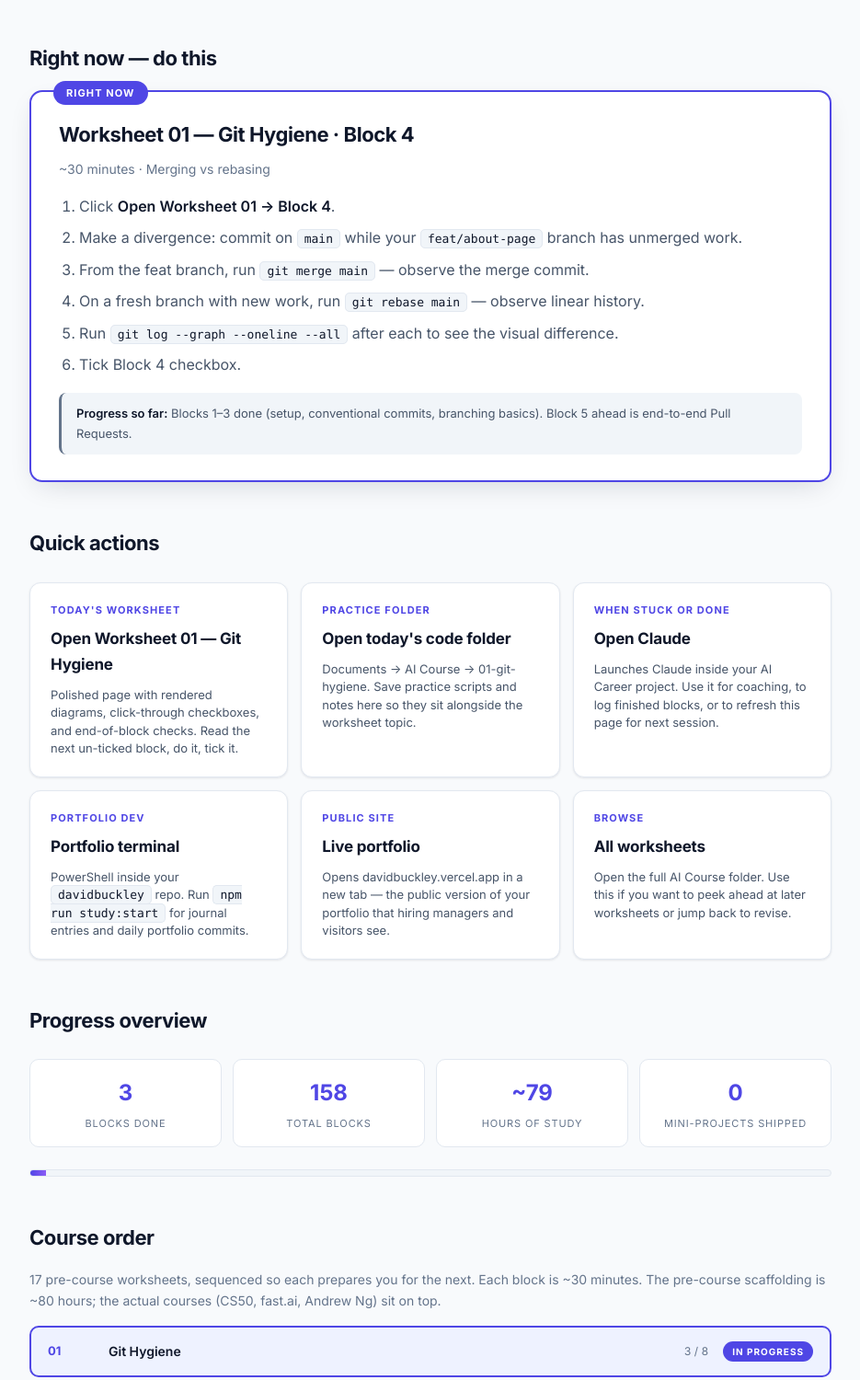
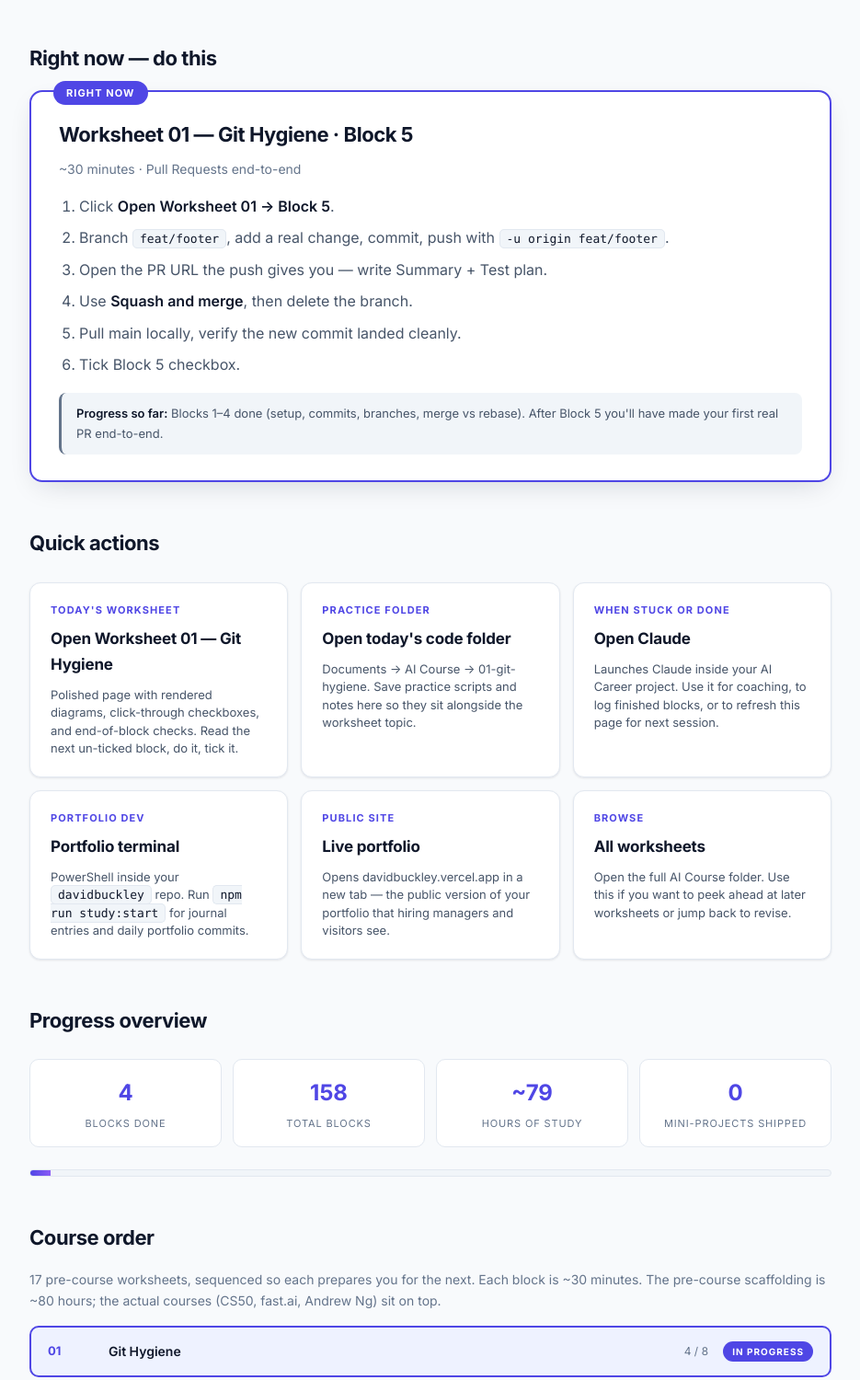
Before and after one commit to Dave-Buckley/ai-course-tracker, a website: page index.html in a window 1280 px wide. Shown: the part 242-1742 px from the top of the page at 92% size, without its empty margins (172-1107 px from the left). Drawn offline with Linux system fonts and the light colour scheme.

Commit message:
chore: block 4 of worksheet 01 complete, point hub at block 5

```diff
--- a/index.html
+++ b/index.html
@@ -173,18 +173,18 @@
 
 <h2>Right now — do this</h2>
 <div class="focus-card">
-  <h2>Worksheet 01 — Git Hygiene · Block 4</h2>
-  <p class="focus-meta">~30 minutes · Merging vs rebasing</p>
+  <h2>Worksheet 01 — Git Hygiene · Block 5</h2>
+  <p class="focus-meta">~30 minutes · Pull Requests end-to-end</p>
   <ol>
-    <li>Click <a href="01-git-hygiene.html#block-4"><strong>Open Worksheet 01 → Block 4</strong></a>.</li>
-    <li>Make a divergence: commit on <code>main</code> while your <code>feat/about-page</code> branch has unmerged work.</li>
-    <li>From the feat branch, run <code>git merge main</code> — observe the merge commit.</li>
-    <li>On a fresh branch with new work, run <code>git rebase main</code> — observe linear history.</li>
-    <li>Run <code>git log --graph --oneline --all</code> after each to see the visual difference.</li>
-    <li>Tick Block 4 checkbox.</li>
+    <li>Click <a href="01-git-hygiene.html#block-5"><strong>Open Worksheet 01 → Block 5</strong></a>.</li>
+    <li>Branch <code>feat/footer</code>, add a real change, commit, push with <code>-u origin feat/footer</code>.</li>
+    <li>Open the PR URL the push gives you — write Summary + Test plan.</li>
+    <li>Use <strong>Squash and merge</strong>, then delete the branch.</li>
+    <li>Pull main locally, verify the new commit landed cleanly.</li>
+    <li>Tick Block 5 checkbox.</li>
   </ol>
   <div class="why">
-    <strong>Progress so far:</strong> Blocks 1–3 done (setup, conventional commits, branching basics). Block 5 ahead is end-to-end Pull Requests.
+    <strong>Progress so far:</strong> Blocks 1–4 done (setup, commits, branches, merge vs rebase). After Block 5 you'll have made your first real PR end-to-end.
   </div>
 </div>
 
@@ -224,20 +224,20 @@
 
 <h2>Progress overview</h2>
 <div class="stats">
-  <div class="stat"><div class="num">3</div><div class="label">Blocks done</div></div>
+  <div class="stat"><div class="num">4</div><div class="label">Blocks done</div></div>
   <div class="stat"><div class="num">158</div><div class="label">Total blocks</div></div>
   <div class="stat"><div class="num">~79</div><div class="label">Hours of study</div></div>
   <div class="stat"><div class="num">0</div><div class="label">Mini-projects shipped</div></div>
 </div>
 
-<div class="progress-bar"><div class="progress-fill" style="width: 1.9%"></div></div>
+<div class="progress-bar"><div class="progress-fill" style="width: 2.5%"></div></div>
 
 <h2>Course order</h2>
 <p style="color: var(--fg-muted); font-size: 14px;">17 pre-course worksheets, sequenced so each prepares you for the next. Each block is ~30 minutes. The pre-course scaffolding is ~80 hours; the actual courses (CS50, fast.ai, Andrew Ng) sit on top.</p>
 
 <div class="course-list">
   <a class="course-item current" href="01-git-hygiene.html">
-    <span class="num">01</span><span class="name">Git Hygiene</span><span class="blocks">3 / 8</span><span class="pill next">In progress</span>
+    <span class="num">01</span><span class="name">Git Hygiene</span><span class="blocks">4 / 8</span><span class="pill next">In progress</span>
   </a>
   <a class="course-item" href="02-python-basics.html">
     <span class="num">02</span><span class="name">Python Basics</span><span class="blocks">0 / 10</span><span class="pill todo">To do</span>
```
